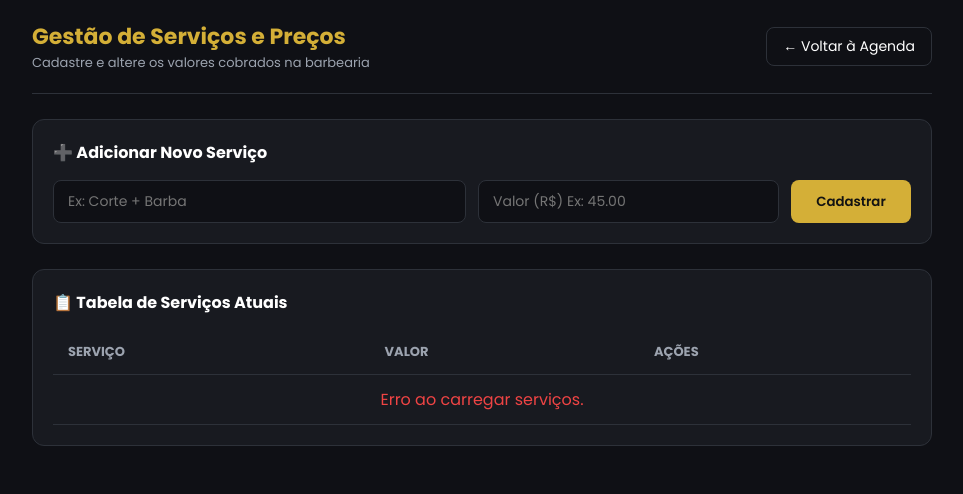
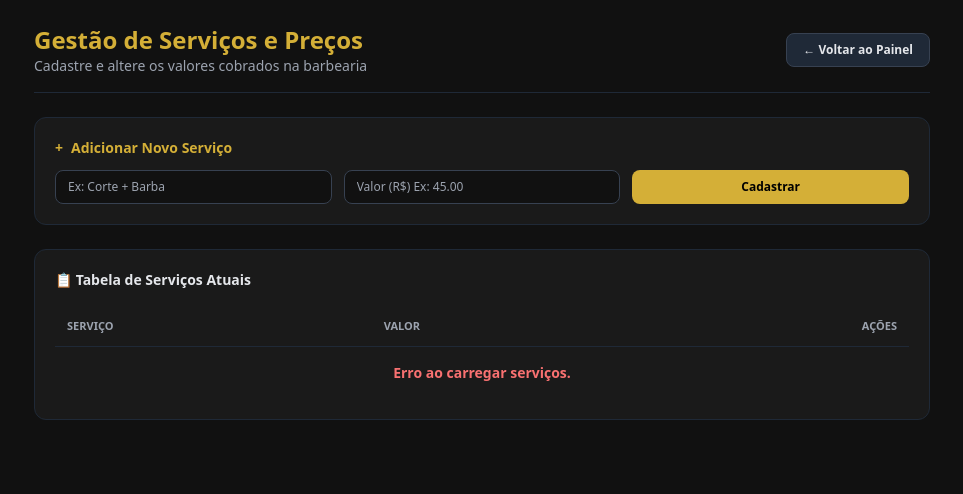
Before and after one commit to sbstech2026-gif/barbearia-app, a website: page public/servicos.html in a window 1280 px wide. Shown: the whole page, without its empty margins (158-1121 px from the left). Drawn offline with nearby package versions, Linux system fonts and the light colour scheme; no server answers.

Commit message:
fix: corrige erro no servicos

```diff
--- a/public/servicos.html
+++ b/public/servicos.html
@@ -1,193 +1,143 @@
 <!DOCTYPE html>
-<html lang="pt-BR">
+<html lang="pt-BR" class="dark">
 <head>
   <meta charset="UTF-8">
   <meta name="viewport" content="width=device-width, initial-scale=1.0">
-    <title>Gerenciar Serviços - BarberFlow</title>
-    <link href="https://fonts.googleapis.com/css2?family=Poppins:wght@300;400;500;600;700&display=swap" rel="stylesheet">
-    <style>
-        :root {
-            --bg-color: #0f1015;
-            --card-bg: #181a20;
-            --accent-color: #d4af37;
-            --accent-hover: #c5a028;
-            --text-main: #ffffff;
-            --text-muted: #9ca3af;
-            --border-color: #2d3139;
-            --danger: #ef4444;
-            --success: #22c55e;
+  <title>Gestão de Serviços | BarberFlow</title>
+  <script src="https://cdn.tailwindcss.com"></script>
+  <script>
+    tailwind.config = {
+      darkMode: 'class',
+      theme: {
+        extend: {
+          colors: { gold: '#D4AF37', darkBg: '#111111', darkCard: '#1a1a1a' }
         }
+      }
+    }
+  </script>
+</head>
+<body class="bg-darkBg text-gray-100 min-h-screen p-4 sm:p-6">
+  <div class="max-w-4xl mx-auto space-y-6">
 
-        * { margin: 0; padding: 0; box-sizing: border-box; font-family: 'Poppins', sans-serif; }
-        body { background-color: var(--bg-color); color: var(--text-main); padding: 20px; }
-        .container { max-width: 900px; margin: 0 auto; }
+    <!-- Header -->
+    <header class="flex justify-between items-center border-b border-gray-800 pb-4">
+      <div>
+        <h1 class="text-2xl font-bold text-gold">Gestão de Serviços e Preços</h1>
+        <p class="text-gray-400 text-xs sm:text-sm">Cadastre e altere os valores cobrados na barbearia</p>
+      </div>
+      <!-- Botão corrigido para apontar para o Painel de Gerenciamento -->
+      <a href="painel.html" class="inline-flex items-center gap-2 bg-gray-800 hover:bg-gray-700 text-gray-200 border border-gray-700 text-xs font-semibold px-4 py-2 rounded-lg transition">
+        ← Voltar ao Painel
+      </a>
+    </header>
 
-        .header {
-            display: flex;
-            justify-content: space-between;
-            align-items: center;
-            margin-bottom: 25px;
-            border-bottom: 1px solid var(--border-color);
-            padding-bottom: 20px;
-        }
+    <!-- Formulário para Adicionar Novo Serviço -->
+    <section class="bg-darkCard p-5 rounded-xl border border-gray-800">
+      <h2 class="text-sm font-bold text-gold mb-3 flex items-center gap-2">
+        <span>+</span> Adicionar Novo Serviço
+      </h2>
+      <form id="formServico" onsubmit="adicionarServico(event)" class="grid grid-cols-1 sm:grid-cols-3 gap-3">
+        <input type="text" id="nomeServico" placeholder="Ex: Corte + Barba" required class="sm:col-span-1 bg-darkBg border border-gray-700 text-white rounded-lg px-3 py-2 text-xs focus:outline-none focus:border-gold">
+        <input type="number" id="valorServico" step="0.01" placeholder="Valor (R$) Ex: 45.00" required class="sm:col-span-1 bg-darkBg border border-gray-700 text-white rounded-lg px-3 py-2 text-xs focus:outline-none focus:border-gold">
+        <button type="submit" class="bg-gold hover:bg-yellow-600 text-black font-bold px-4 py-2 rounded-lg text-xs transition cursor-pointer">
+          Cadastrar
+        </button>
+      </form>
+    </section>
 
-        .header h1 { font-size: 22px; color: var(--accent-color); }
-        .header p { font-size: 13px; color: var(--text-muted); }
+    <!-- Tabela de Serviços Atuais -->
+    <section class="bg-darkCard p-5 rounded-xl border border-gray-800 space-y-4">
+      <h2 class="text-sm font-bold text-gray-200 flex items-center gap-2">
+        📋 Tabela de Serviços Atuais
+      </h2>
 
-        .btn-back {
-            background: transparent;
-            color: var(--text-main);
-            border: 1px solid var(--border-color);
-            padding: 8px 16px;
-            border-radius: 8px;
-            text-decoration: none;
-            font-size: 14px;
-        }
-
-        .card {
-            background-color: var(--card-bg);
-            border: 1px solid var(--border-color);
-            border-radius: 12px;
-            padding: 20px;
-            margin-bottom: 25px;
-        }
-
-        .card h2 { font-size: 16px; margin-bottom: 15px; color: var(--text-main); }
-
-        .form-group {
-            display: grid;
-            grid-template-columns: 2fr 1fr 120px;
-            gap: 12px;
-        }
-
-        @media (max-width: 600px) {
-            .form-group { grid-template-columns: 1fr; }
-        }
-
-        input {
-            background-color: var(--bg-color);
-            border: 1px solid var(--border-color);
-            color: var(--text-main);
-            padding: 10px 14px;
-            border-radius: 8px;
-            font-size: 14px;
-        }
-
-        .btn-accent {
-            background-color: var(--accent-color);
-            color: #121212;
-            border: none;
-            padding: 10px;
-            border-radius: 8px;
-            font-weight: 600;
-            cursor: pointer;
-        }
-
-        .btn-accent:hover { background-color: var(--accent-hover); }
-
-        table { width: 100%; border-collapse: collapse; margin-top: 10px; }
-        th, td { padding: 12px 15px; text-align: left; border-bottom: 1px solid var(--border-color); }
-        th { color: var(--text-muted); font-size: 13px; }
-        .valor-td { color: var(--success); font-weight: 600; }
-
-        .btn-del {
-            background: transparent;
-            color: var(--danger);
-            border: 1px solid var(--danger);
-            padding: 4px 10px;
-            border-radius: 6px;
-            cursor: pointer;
-            font-size: 12px;
-        }
-    </style>
-</head>
-<body>
-    <div class="container">
-        <div class="header">
-            <div>
-                <h1>Gestão de Serviços e Preços</h1>
-                <p>Cadastre e altere os valores cobrados na barbearia</p>
-            </div>
-            <a href="/admin" class="btn-back">← Voltar à Agenda</a>
-        </div>
-
-        <!-- Formulário para Novo Serviço -->
-        <div class="card">
-            <h2>➕ Adicionar Novo Serviço</h2>
-            <form id="formServico" class="form-group">
-                <input type="text" id="nomeServico" placeholder="Ex: Corte + Barba" required>
-                <input type="number" id="valorServico" step="0.01" placeholder="Valor (R$) Ex: 45.00" required>
-                <button type="submit" class="btn-accent">Cadastrar</button>
-            </form>
-        </div>
-
-        <!-- Lista de Serviços -->
-        <div class="card">
-            <h2>📋 Tabela de Serviços Atuais</h2>
-            <table>
+      <div class="overflow-x-auto">
+        <table class="w-full text-left text-xs sm:text-sm">
           <thead>
-                    <tr>
-                        <th>SERVIÇO</th>
-                        <th>VALOR</th>
-                        <th>AÇÕES</th>
+            <tr class="text-gray-400 border-b border-gray-800 uppercase text-[11px]">
+              <th class="py-2.5 px-3">Serviço</th>
+              <th class="py-2.5 px-3">Valor</th>
+              <th class="py-2.5 px-3 text-right">Ações</th>
             </tr>
           </thead>
-                <tbody id="tabelaServicos">
-                    <tr><td colspan="3" style="text-align: center; color: var(--text-muted);">Carregando serviços...</td></tr>
+          <tbody id="tabelaServicosBody" class="divide-y divide-gray-800 text-gray-300">
+            <!-- Renderizado via JS -->
           </tbody>
         </table>
+
+        <div id="emptyServicos" class="text-center py-6 text-gray-500 text-xs" style="display: none;">
+          Nenhum serviço cadastrado até ao momento.
         </div>
+      </div>
+    </section>
+
   </div>
 
   <script>
     async function carregarServicos() {
-            const tbody = document.getElementById('tabelaServicos');
+      const tbody = document.getElementById('tabelaServicosBody');
+      const emptyState = document.getElementById('emptyServicos');
+
       try {
         const res = await fetch('/api/servicos');
+        if (!res.ok) throw new Error('Falha na requisição');
         const servicos = await res.json();
 
         tbody.innerHTML = '';
-                if (servicos.length === 0) {
-                    tbody.innerHTML = `<tr><td colspan="3" style="text-align: center; color: var(--text-muted);">Nenhum serviço cadastrado.</td></tr>`;
+
+        if (!servicos || servicos.length === 0) {
+          emptyState.style.display = 'block';
           return;
         }
 
+        emptyState.style.display = 'none';
         servicos.forEach(s => {
           const tr = document.createElement('tr');
           tr.innerHTML = `
-                        <td><strong>${s.nome}</strong></td>
-                        <td class="valor-td">R$ ${parseFloat(s.valor).toFixed(2).replace('.', ',')}</td>
-                        <td>
-                            <button class="btn-del" onclick="excluirServico('${s.id}')">Excluir</button>
+            <td class="py-2.5 px-3 font-semibold text-gray-200">${s.nome}</td>
+            <td class="py-2.5 px-3 text-emerald-400 font-bold">R$ ${parseFloat(s.preco).toFixed(2).replace('.', ',')}</td>
+            <td class="py-2.5 px-3 text-right">
+              <button onclick="deletarServico(${s.id})" class="bg-red-500/10 hover:bg-red-500/20 text-red-400 border border-red-500/30 px-2.5 py-1 rounded text-xs transition">
+                Excluir
+              </button>
             </td>
           `;
           tbody.appendChild(tr);
         });
-            } catch (e) {
-                tbody.innerHTML = `<tr><td colspan="3" style="text-align: center; color: var(--danger);">Erro ao carregar serviços.</td></tr>`;
+      } catch (err) {
+        tbody.innerHTML = `<tr><td colspan="3" class="text-center py-4 text-red-400 font-semibold">Erro ao carregar serviços.</td></tr>`;
       }
     }
 
-        document.getElementById('formServico').addEventListener('submit', async (e) => {
+    async function adicionarServico(e) {
       e.preventDefault();
       const nome = document.getElementById('nomeServico').value;
-            const valor = document.getElementById('valorServico').value;
+      const preco = parseFloat(document.getElementById('valorServico').value);
 
-            await fetch('/api/servicos', {
+      try {
+        const res = await fetch('/api/servicos', {
           method: 'POST',
           headers: { 'Content-Type': 'application/json' },
-                body: JSON.stringify({ nome, valor })
+          body: JSON.stringify({ nome, preco })
         });
 
-            document.getElementById('nomeServico').value = '';
-            document.getElementById('valorServico').value = '';
+        if (res.ok) {
+          document.getElementById('formServico').reset();
           carregarServicos();
-        });
+        }
+      } catch (err) {
+        console.error('Erro ao cadastrar serviço:', err);
+      }
+    }
 
-        async function excluirServico(id) {
-            if (confirm('Deseja realmente remover este serviço?')) {
-                await fetch(`/api/servicos/${id}`, { method: 'DELETE' });
-                carregarServicos();
+    async function deletarServico(id) {
+      if (!confirm('Tem a certeza que deseja excluir este serviço?')) return;
+
+      try {
+        const res = await fetch(`/api/servicos/${id}`, { method: 'DELETE' });
+        if (res.ok) carregarServicos();
+      } catch (err) {
+        console.error('Erro ao deletar serviço:', err);
       }
     }
 
```
Lines whose indentation alone changed are shown as unchanged.
